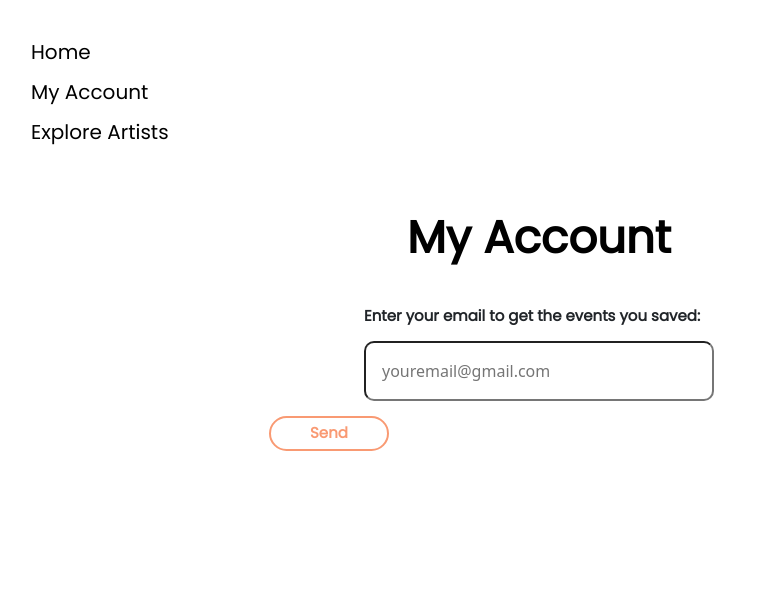
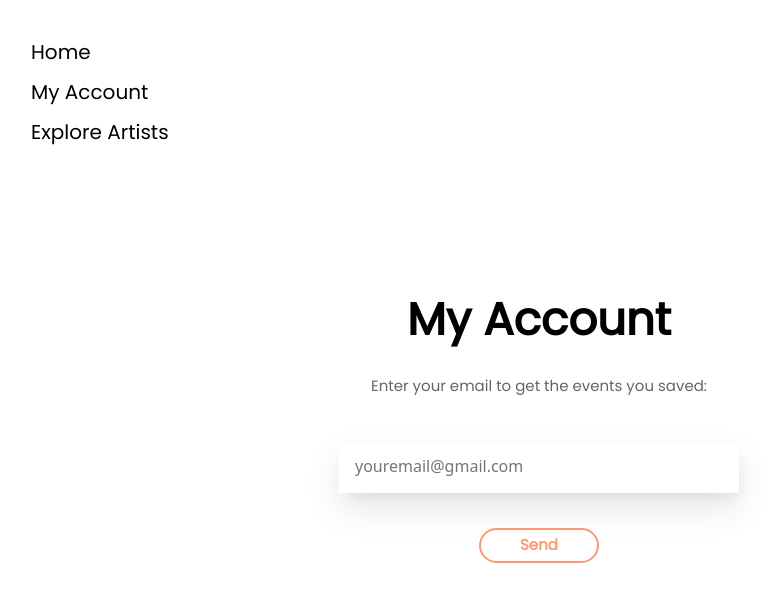
Before and after one commit to DMar35/CS411-Project, a React (Create React App) app in the folder my-react-app/: page /interested in a window 1280 px wide. Shown: the top 602 px of the page, without its empty margins (101-874 px from the left). Built offline with nearby package versions, Linux system fonts and the light colour scheme.

Commit message:
Finalized styling

```diff
--- a/my-react-app/src/components/Interested.js
+++ b/my-react-app/src/components/Interested.js
@@ -25,6 +25,11 @@ const Interested = () => {
   return (
     <div className="auth-form-container">
       <span className="main-account">My Account</span>
+      <span className="description-explore">Enter your email to get the events you saved:</span>
+			<input className="searchArtist" value={email} onChange={(e) => setEmail(e.target.value)} type='sendEmail' placeholder='youremail@gmail.com' id='email' name='email' />
+            <div className="eventName display-linebreak">
+                <button className="sendButton" onClick={send}>Send</button>
+              </div>
 
       <div>
         {events.map((event, index) => (
@@ -64,11 +69,6 @@ const Interested = () => {
         ))}
       </div>
 
-      <label for='sendEmail'>Enter your email to get the events you saved:</label>
-			<input classname="sendEmailInput" value={email} onChange={(e) => setEmail(e.target.value)} type='sendEmail' placeholder='youremail@gmail.com' id='email' name='email' />
-            <div className="eventName display-linebreak">
-                <button className="sendButton" onClick={send}>Send</button>
-              </div>
     </div>
   );
 };
--- a/my-react-app/src/components/styles.css
+++ b/my-react-app/src/components/styles.css
@@ -260,9 +260,9 @@ a:link {
   text-align: center;
   width: 120px;
   font-weight: 600;
-  margin-left: -420px;
   border-style: solid;
   height: 35px;
+  align-items: center;
 }
 
 .sendButton:hover {
@@ -273,10 +273,10 @@ a:link {
   border: none;
   width: 120px;
   font-weight: 400;
-  margin-left: -420px;
   border-style: solid;
   border-radius: 4ch;
   height: 35px;
+  align-items: center;
 }
 
 /* SPOTIFY PAGE */
@@ -290,6 +290,8 @@ a:link {
     color: black;
     margin-bottom: 10px;
     margin-top: -300px;
+    position:relative;
+    display: block;
 }
 
 .description-explore{
@@ -380,5 +382,37 @@ a:link {
     font-size: 45px;
     color: black;
     margin-bottom: 10px;
-    margin-top: -400px;
+    margin-top: -300px;
   }
+
+  .sendButton{
+    display: block;
+    margin-left: auto;
+    margin-right: auto;
+    font-family: 'Poppins';
+    background-color: white;
+    font-size: 15px;
+    border-color: #F99A73;
+    border-radius: 4ch;
+    color: #F99A73;
+    width: 120px;
+    font-weight: 600;
+    border-style: solid;
+    height:35px;
+    margin-top: 20px;
+    margin-bottom: 50px;
+}
+
+.description-interested{
+    text-align: center;
+    padding: 0.25rem 0;
+    font-weight: 400;
+    font-family: "Poppins";
+    font-size: 15px;
+    margin-top: 0px;
+    margin-bottom: 100px;
+    color: #656565;
+    margin-left: 240px;
+    width: 530px;
+    line-height: 1.8;
+}
```
Also changed, not shown: my-react-app/src/components/Home.js (+0 -8 lines).
